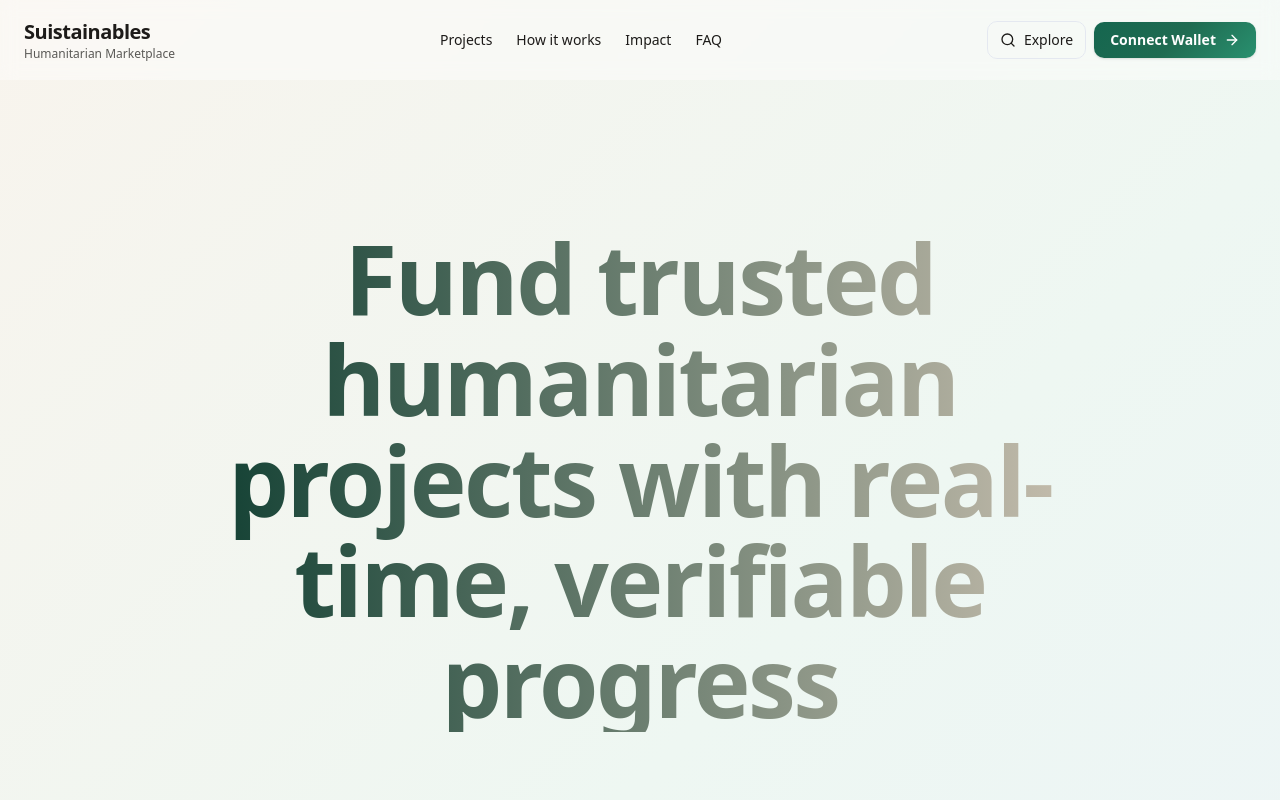
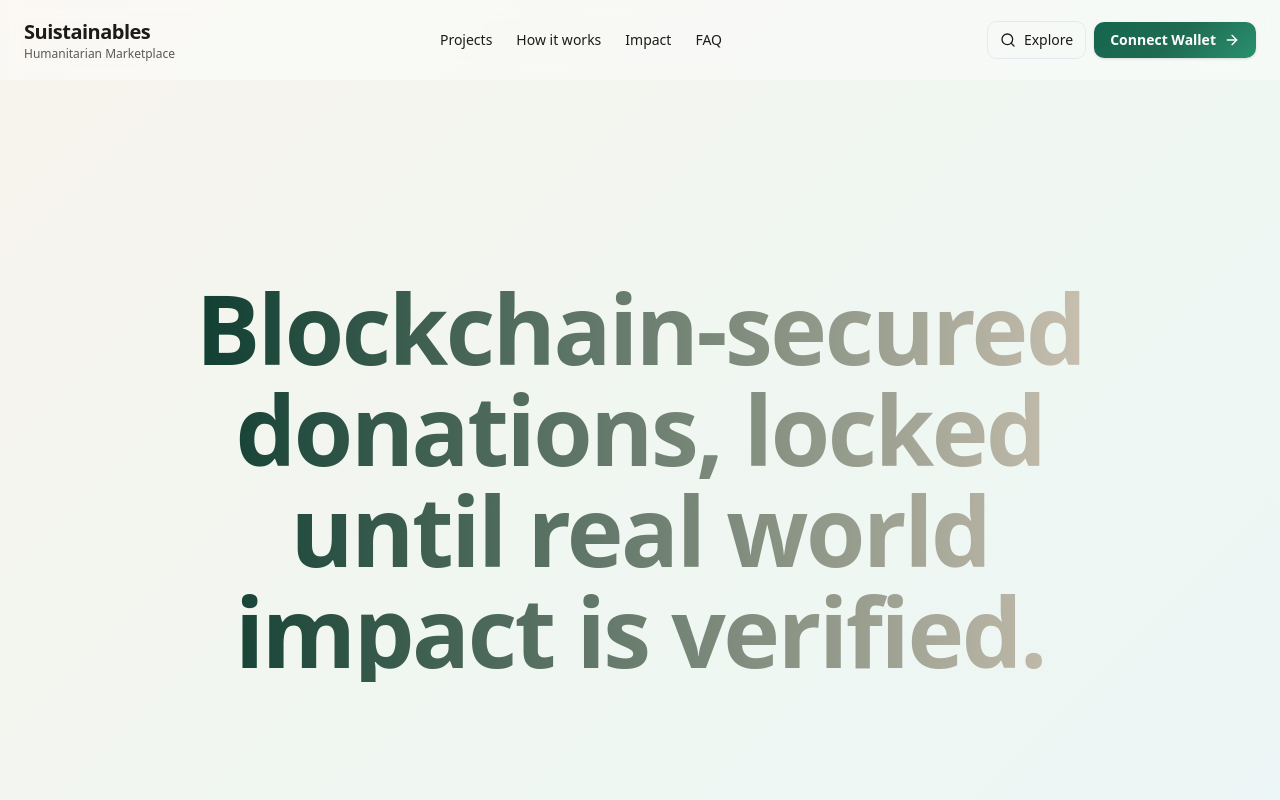
Before and after one commit to babbahy/SuiBlockChain, a React (Vite) app: page / in a window 1280 px wide. Shown: the top 800 px of the page. Built offline with nearby package versions, Linux system fonts and the light colour scheme; a web font is replaced by a local one.

Commit message:
RevisionId:  322847336130834432

```diff
--- a/src/components/generated/SuikaMarketplaceLanding.tsx
+++ b/src/components/generated/SuikaMarketplaceLanding.tsx
@@ -196,9 +196,7 @@ export const SuikaMarketplaceLanding: React.FC = () => {
                 WebkitBackgroundClip: 'text',
                 backgroundClip: 'text',
                 color: 'transparent'
-              }} data-magicpath-id="65" data-magicpath-path="SuikaMarketplaceLanding.tsx">
-                  Fund trusted humanitarian projects with real-time, verifiable progress
-                </h1>
+              }} data-magicpath-id="65" data-magicpath-path="SuikaMarketplaceLanding.tsx">Blockchain-secured donations, locked until real world impact is verified.</h1>
               </SortableContainer>
             </SortableContainer>
           </Container>
```
